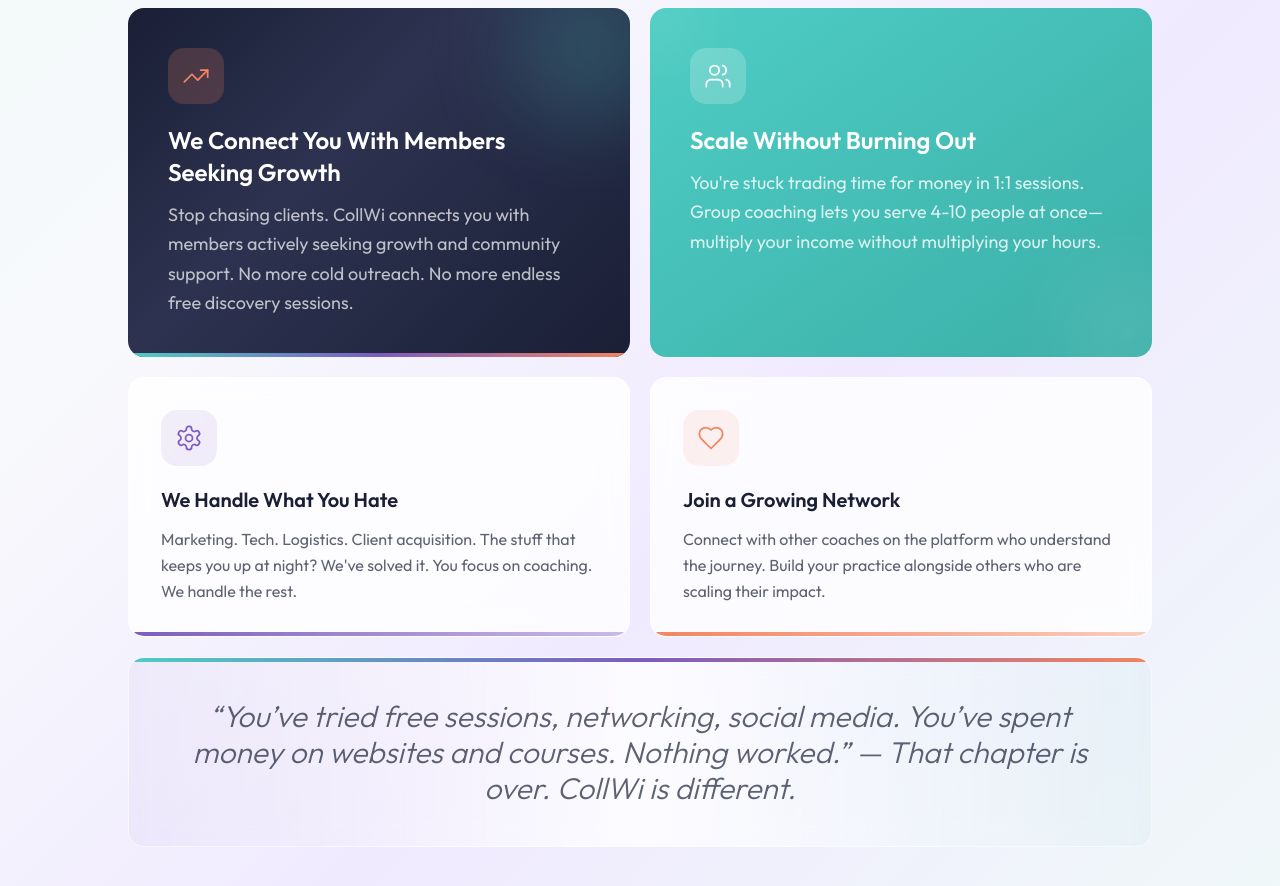
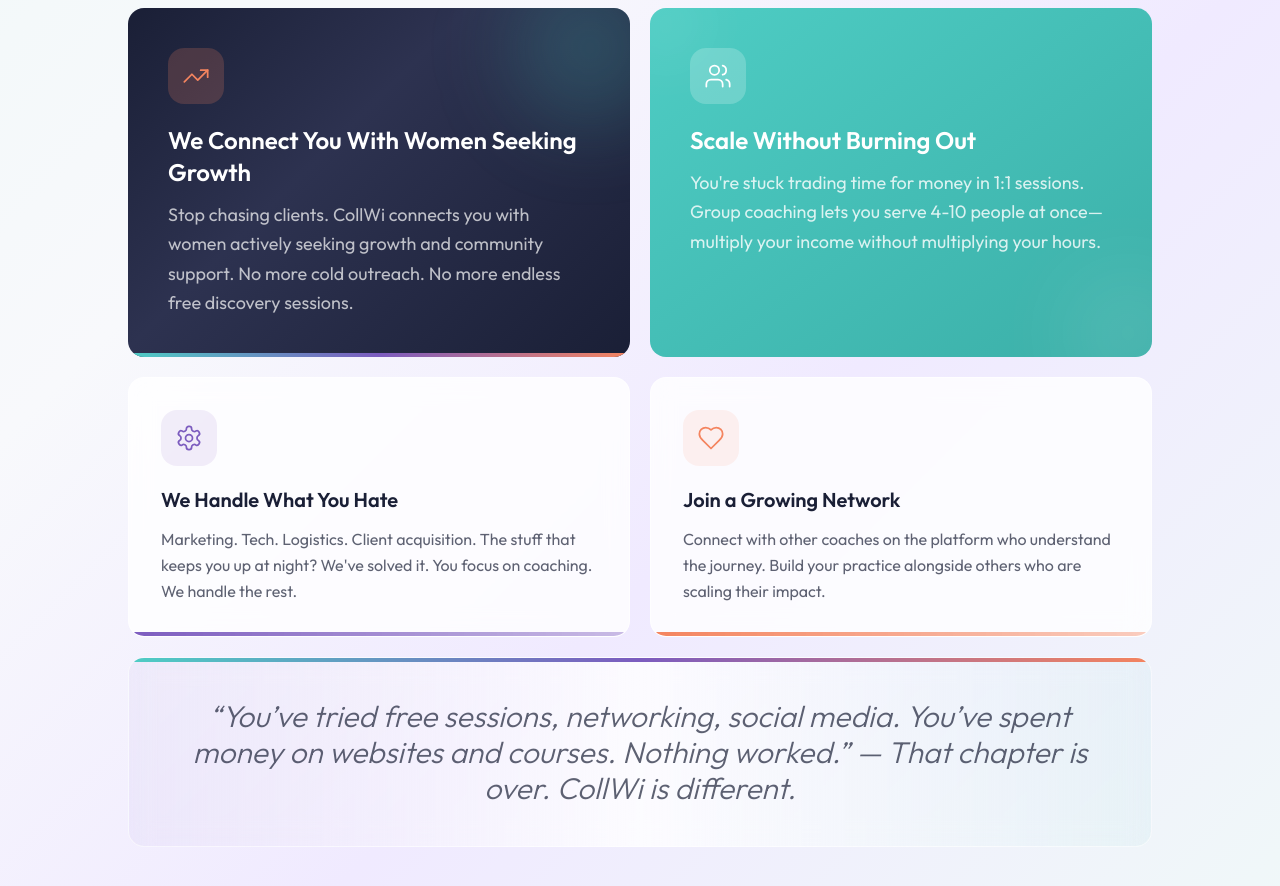
Before and after one commit to gaiaCollwi/collwi-coach, a Next.js app: page / in a window 1280 px wide. Shown: the part 3520-4406 px from the top of the page. Built offline with nearby package versions, Linux system fonts and the light colour scheme.

Commit message:
Change 'Members' to 'Women' in connect card
Co-Authored-By: Claude Opus 4.6 (1M context) <noreply@anthropic.com>

```diff
--- a/app/page.tsx
+++ b/app/page.tsx
@@ -725,8 +725,8 @@ export default function CoachesPage() {
     {
       icon: TrendingUp,
       color: "bg-brand-coral/10 text-brand-coral",
-      title: "We Connect You With Members Seeking Growth",
-      desc: "Stop chasing clients. CollWi connects you with members actively seeking growth and community support. No more cold outreach. No more endless free discovery sessions."
+      title: "We Connect You With Women Seeking Growth",
+      desc: "Stop chasing clients. CollWi connects you with women actively seeking growth and community support. No more cold outreach. No more endless free discovery sessions."
     },
     {
       icon: Users,
```
